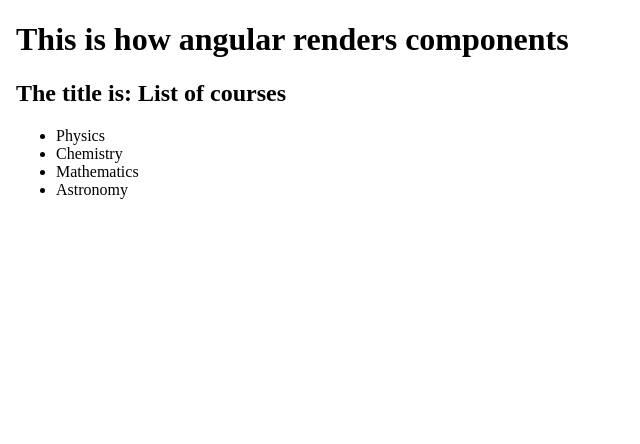
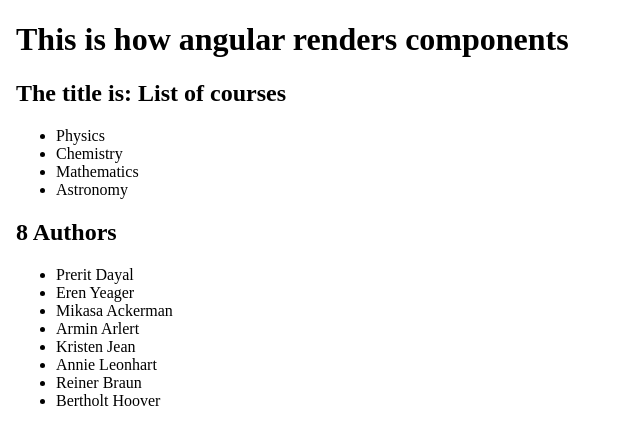
Before and after one commit to prerit714/angular-first-project, an Angular app: page / in a window 1280 px wide. Shown: the top 444 px of the page, without its empty margins (0-640 px from the left). Built offline with nearby package versions, Linux system fonts and the light colour scheme.

Commit message:
Added authors component and authors service

```diff
--- a/src/app/app.component.html
+++ b/src/app/app.component.html
@@ -1,4 +1,5 @@
 <body>
   <h1>This is how angular renders components</h1>
   <courses></courses>
+  <authors></authors>
 </body>
--- a/src/app/app.module.ts
+++ b/src/app/app.module.ts
@@ -8,6 +8,8 @@ import { AppComponent } from './app.component';
 import { CoursesComponent } from './courses.component';
 import { CourseComponent } from './course/course.component';
 import { CoursesService } from './courses.service';
+import { AuthorsService } from './authors.service';
+import { AuthorsComponent } from './authors/authors.component';
 
 // This is a way to convert a normal class to a ngModule
 @NgModule({
@@ -16,7 +18,7 @@ import { CoursesService } from './courses.service';
     // Add to declarations array after importing your custom component
     CoursesComponent, // don't forget to declare a component, if you add one
     // without using the ng-generate command, as this will generate an error
-    CourseComponent, // This line of code was added by "ng g c course" command
+    CourseComponent, AuthorsComponent, // This line of code was added by "ng g c course" command
   ],
   imports: [
     BrowserModule,
@@ -32,6 +34,9 @@ import { CoursesService } from './courses.service';
     // During run-time, Angular will create an instance of CoursesService
     // a singleton isntance, that will be shared by all the dependents
     // (pretty cool!)
+    AuthorsService,
+    // No matter if I create AuthorsService with the ng command, I still have
+    // to add it in the providers array
   ],
   bootstrap: [AppComponent]
 })
--- /dev/null
+++ b/src/app/authors.service.ts
@@ -0,0 +1,23 @@
+import { Injectable } from '@angular/core';
+
+@Injectable({
+  providedIn: 'root'
+})
+export class AuthorsService {
+
+  constructor() { }
+
+  // Define a service method to use
+  getAuthors(): string[] {
+    return [
+      "Prerit Dayal",
+      "Eren Yeager",
+      "Mikasa Ackerman",
+      "Armin Arlert",
+      "Kristen Jean",
+      "Annie Leonhart",
+      "Reiner Braun",
+      "Bertholt Hoover"
+    ];
+  }
+}
--- /dev/null
+++ b/src/app/authors/authors.component.html
@@ -0,0 +1,6 @@
+<h2> {{ authors.length }} Authors</h2>
+<ul>
+  <li *ngFor="let author of authors">
+    {{ author }}
+  </li>
+</ul>
--- /dev/null
+++ b/src/app/authors/authors.component.ts
@@ -0,0 +1,27 @@
+import { Component, OnInit } from '@angular/core';
+import { AuthorsService } from '../authors.service';
+
+@Component({
+  // By default if you create components using the ng command
+  // it will make the component and add the suffix app- to the selector
+  // name in order to avoid any conflicts, if a third party component tries
+  // to interfere
+  // selector: 'app-authors',
+  selector: "authors",
+  templateUrl: './authors.component.html',
+  styleUrls: ['./authors.component.css']
+})
+export class AuthorsComponent implements OnInit {
+
+  authors: string[] = [];
+  constructor(
+    // Define a dependency to inject by angular during run-time
+    service: AuthorsService
+  ) {
+    this.authors = service.getAuthors();
+  }
+
+  ngOnInit(): void {
+  }
+
+}
```
Also changed, not shown: src/app/authors/authors.component.css (added), 2 other files (tests, documents, lock files or other folders).
